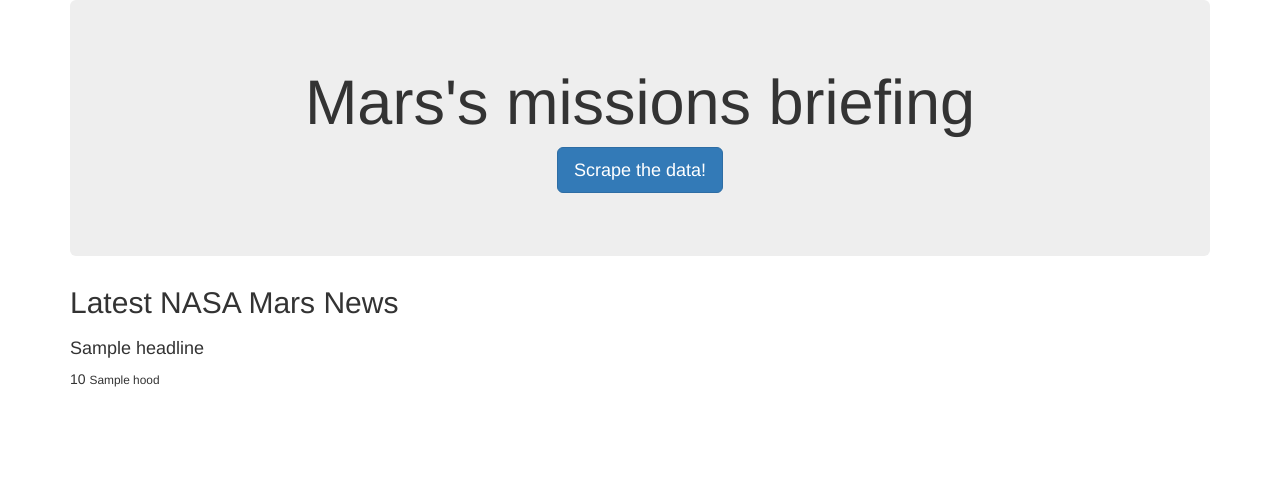
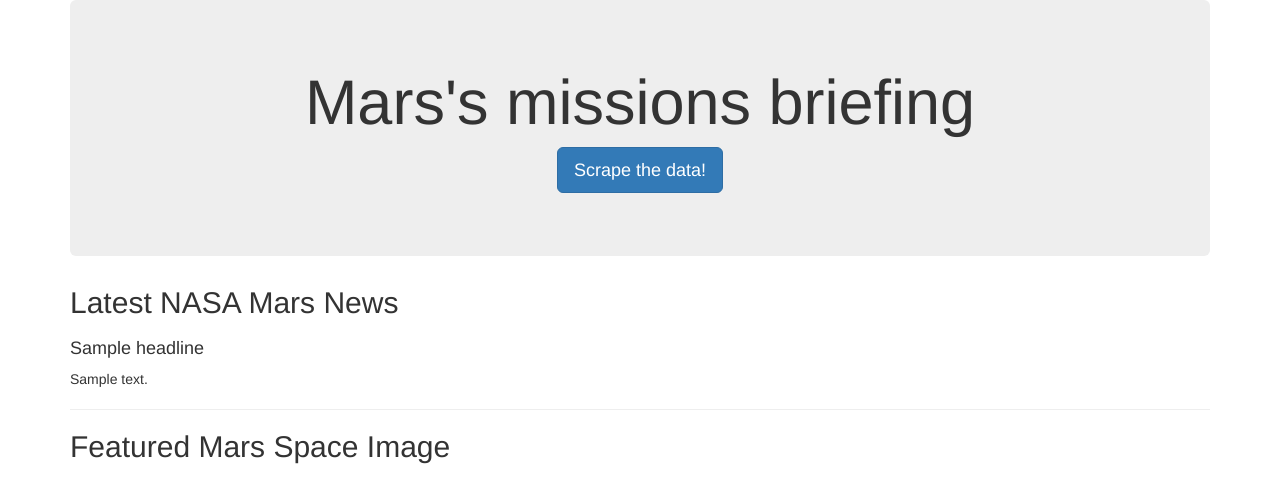
Before and after one commit to danielczz/web_application_scrapper, a Flask app: page / in a window 1280 px wide. Shown: the top 503 px of the page. Run offline with Flask 2, Linux system fonts and the light colour scheme; a database or web service that is not in the repository returns one stand-in record (values such as "Sample title"); some libraries are stand-ins or nearby versions.

Commit message:
Commitment until first image

```diff
--- a/app.py
+++ b/app.py
@@ -25,6 +25,5 @@
     listings.update({}, listings_data, upsert=True)
     return redirect("/", code=302)
 
-
 if __name__ == "__main__":
     app.run(debug=True)
--- a/scrape_mission_to_mars.py
+++ b/scrape_mission_to_mars.py
@@ -23,7 +23,7 @@
     listings["headline"] = soup.find(class_="content_title").get_text()
 
     # listings["headline"] = /soup.find("a").get_text()
-    listings["price"] = soup.find(class_="article_teaser_body").get_text()
+    listings["article_body"] = soup.find(class_="article_teaser_body").get_text()
     # listings["hood"] = soup.find("span", class_="result-hood").get_text()
 
     return listings
--- a/templates/index.html
+++ b/templates/index.html
@@ -10,26 +10,37 @@
 </head>
 
 <body>
+
   <div class="container">
 
     <div class="jumbotron text-center">
       <h1>Mars's missions briefing</h1>
       <p><a class="btn btn-primary btn-lg" href="/scrape" role="button">Scrape the data!</a></p>
     </div>
-      <h2>Latest NASA Mars News</h2>
+
+    <!-- NASA Mars News Listings (in this case just 1 element) -->
+    <h2>Latest NASA Mars News</h2>
+
+    <div class="row" id="craiglist-listings">
+      <div class="col-md-12">
+          <h4 class="heading">{{listings.headline}}</h4>
+          <h7 class="heading">{{listings.article_body}}</h7>
+
+          <hr>
+          <!-- JPL Mars Space Images - Featured Image -->
+          <h2>Featured Mars Space Image</h2>
 
 
-    <!-- Craigslist Listings -->
-    <div class="row" id="craiglist-listings">
-      <div class="col-md-12">
- <h4 class="heading">{{listings.headline}}</h4>
-  <h7 class="heading">{{listings.price}}</h7>
-
-        <small>{{listings.hood}}</small>
-              </div>
+      </div>
     </div>
 
   </div>
+
+
+
+
+
+
 </body>
 
 </html>
```
